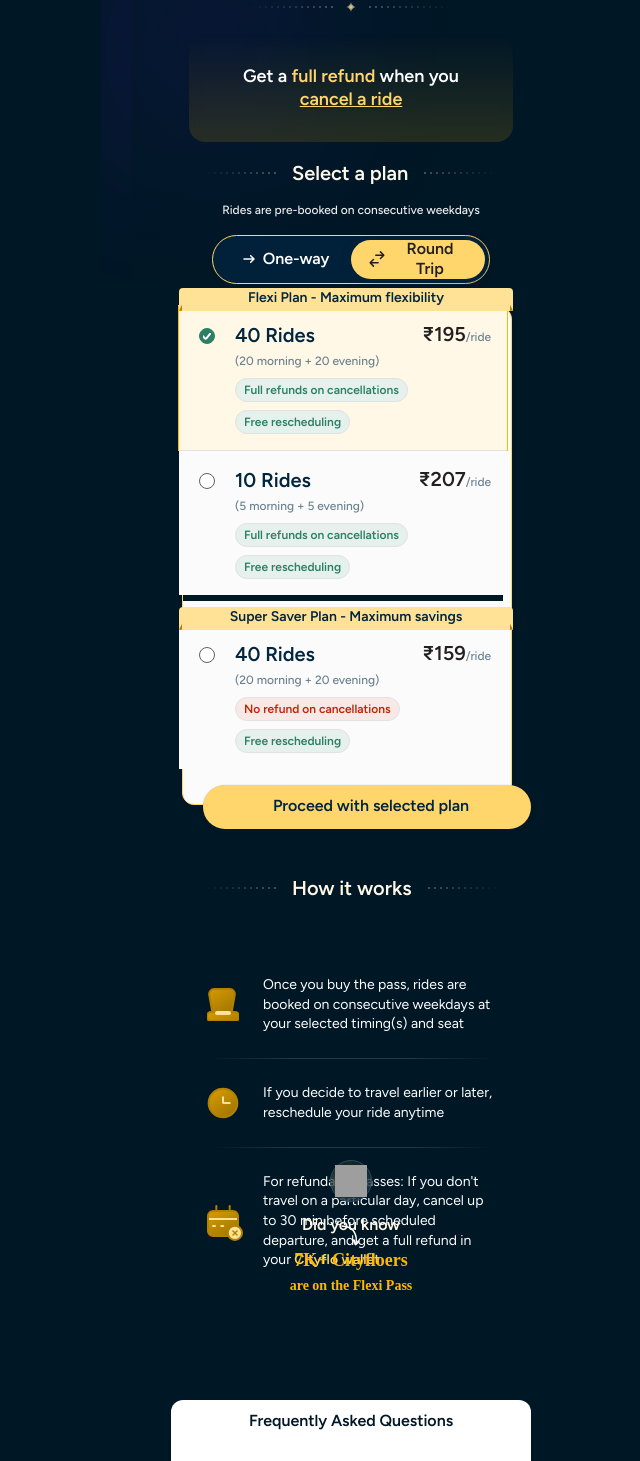
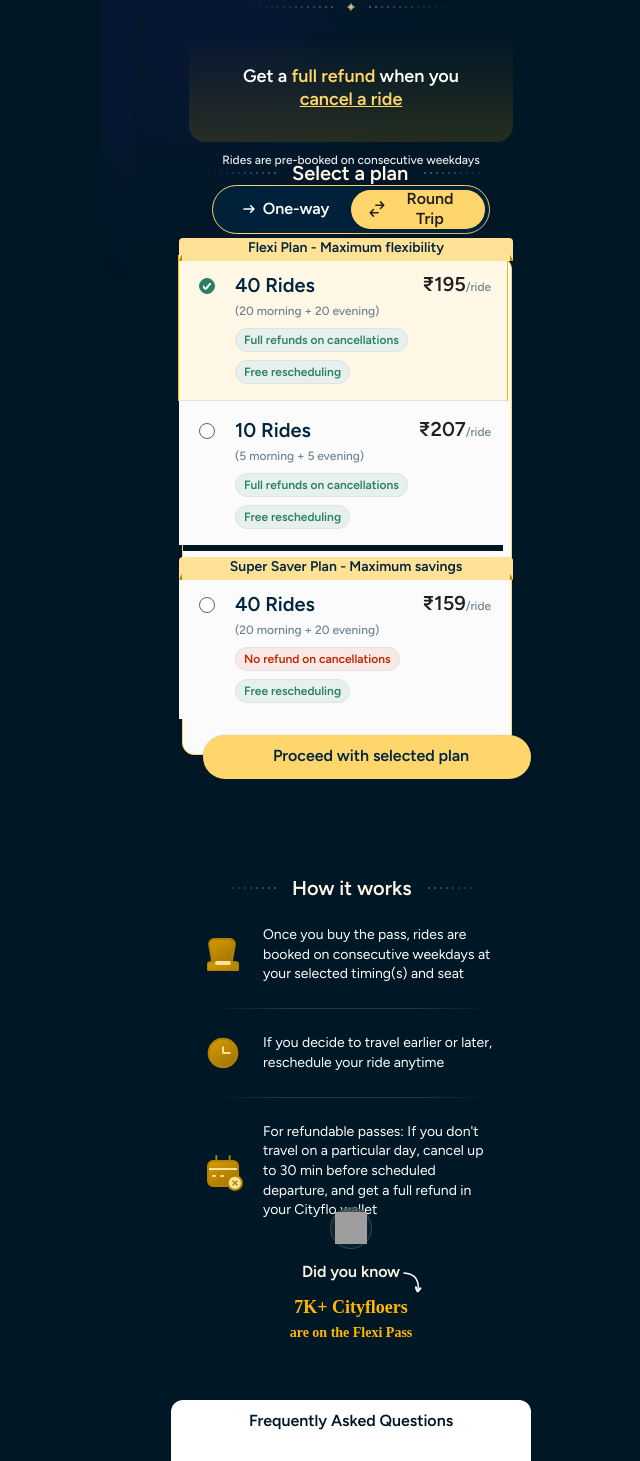
Before and after one commit to Ayaan24/cityflo, a React (Create React App) app: page / in a window 1280 px wide. Shown: the part 347-1808 px from the top of the page, without its empty margins (289-929 px from the left). Built offline with nearby package versions, Linux system fonts and the light colour scheme; grey boxes are pictures that could not be loaded; a web font is replaced by a local one.

Commit message:
first iteration

```diff
--- a/src/components/Screen.css
+++ b/src/components/Screen.css
@@ -268,7 +268,7 @@
 }
 
 .section-title-wrapper {
-  margin-bottom: 38px;
+  margin-bottom: -12px;
 }
 
 .consecutive-weekdays {
@@ -677,7 +677,7 @@
   position: absolute;
   left: 50%;
   transform: translateX(-50%);
-  top: 1507px;
+  top: 1554px;
 }
 
 .bulb-icon-wrapper {
@@ -725,7 +725,7 @@
 
 .arrow-decoration {
   position: absolute;
-  left: 50%;
+  left: 71%;
   transform: translateX(-50%);
   top: 62px;
 }
--- a/src/components/Screen.js
+++ b/src/components/Screen.js
@@ -399,7 +399,7 @@ const Screen = () => {
                 </defs>
               </svg>
             </div>
-            <p className="benefit-text">For refundable passes: If you don't travel on a particular day, cancel up to 30 min before scheduled departure, and get a full refund in your <span className="text-yellow">Cityflo wallet</span></p>
+            <p className="benefit-text">For refundable passes: If you don't travel on a particular day, cancel up to 30 min before scheduled departure, and get a full refund in your Cityflo wallet</p>
           </div>
         </div>
       </div>
```
